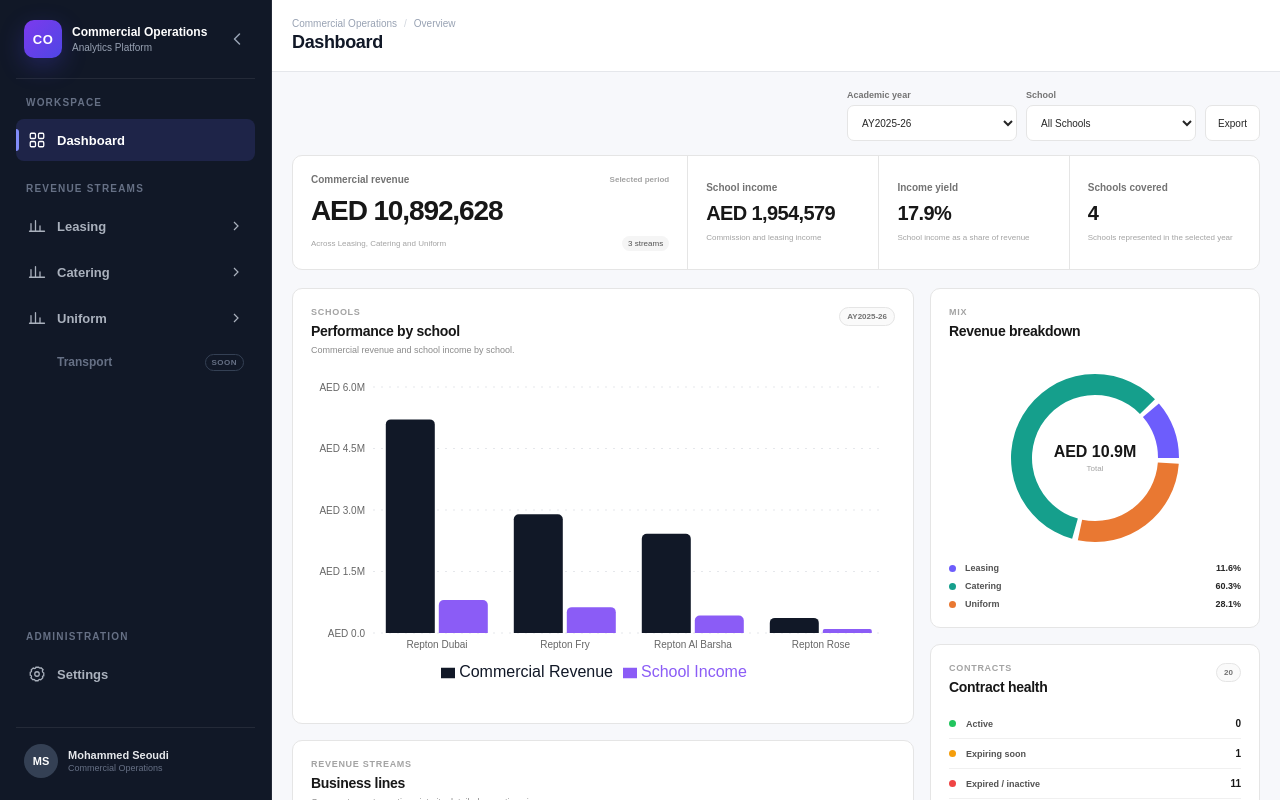
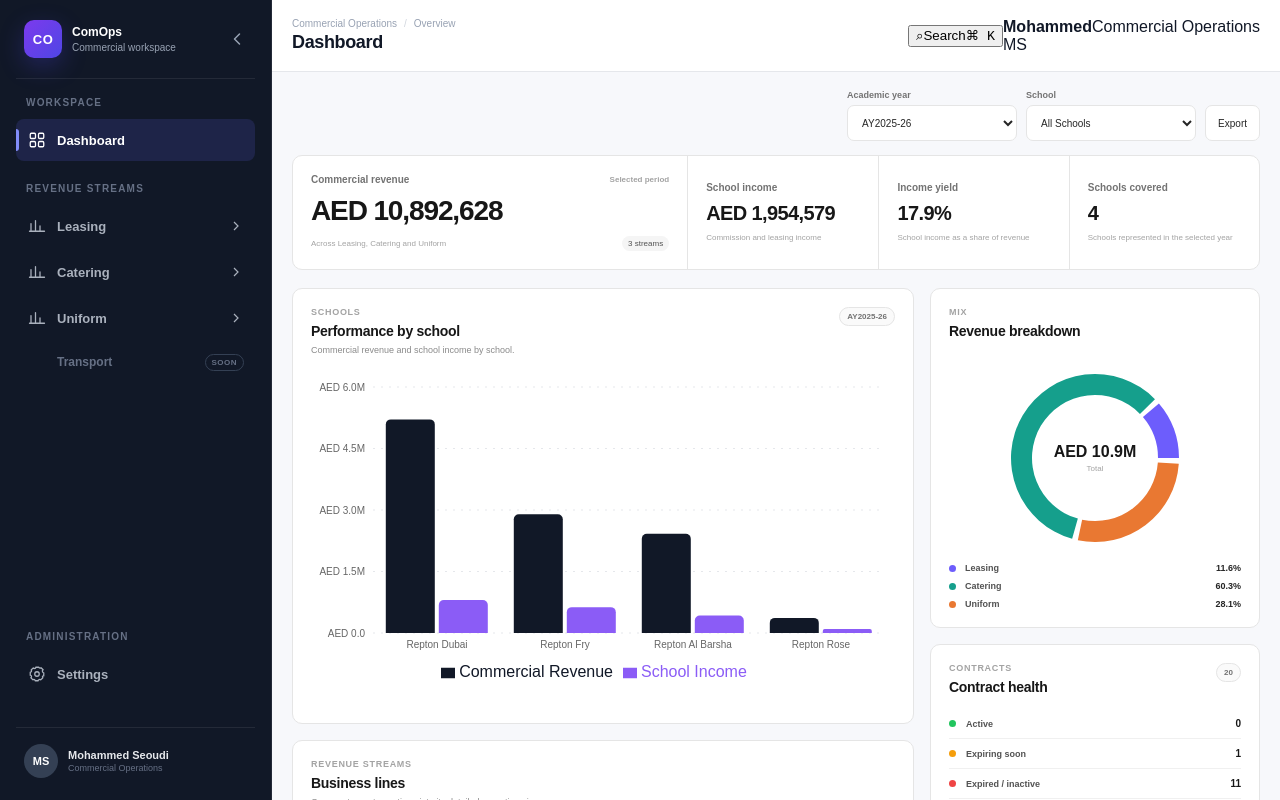
Before and after one commit to mo-seoudi/leasing, a React (Vite) app: page /dashboard in a window 1280 px wide. Both pictures are taken after a click on the button 114 px from the left and 35 px from the top of the page. Shown: the top 800 px of the page. Built offline with nearby package versions, Linux system fonts and the light colour scheme.

Commit message:
Update PlatformLayout.jsx

```diff
--- a/src/layouts/PlatformLayout.jsx
+++ b/src/layouts/PlatformLayout.jsx
@@ -240,7 +240,12 @@ function getInitialCollapsedState() {
 }
 
 export default function PlatformLayout() {
+  const [headerControls, setHeaderControls] = useState(null);
   const location = useLocation();
+
+  useEffect(() => {
+    setHeaderControls(null);
+  }, [location.pathname]);
 
   const isLeasingRoute =
     location.pathname.startsWith("/leasing");
@@ -375,11 +380,11 @@ export default function PlatformLayout() {
 
           <div className="brand-copy">
             <strong>
-              Commercial Operations
+              ComOps
             </strong>
 
             <span>
-              Analytics Platform
+              Commercial workspace
             </span>
           </div>
 
@@ -776,11 +781,47 @@ export default function PlatformLayout() {
               </h1>
             </div>
           </div>
-          <div className="header-actions" />
+          <div className={`header-actions ${headerControls ? "has-page-controls" : ""}`}>
+            {headerControls ? (
+              <div className="header-page-controls">
+                {headerControls}
+              </div>
+            ) : (
+              <button
+                type="button"
+                className="global-search-button"
+                aria-label="Search platform"
+                title="Search"
+              >
+                <span className="global-search-icon">
+                  ⌕
+                </span>
+
+                <span className="global-search-text">
+                  Search
+                </span>
+
+                <kbd>⌘ K</kbd>
+              </button>
+            )}
+
+            <div className="header-user">
+              <span className="header-user-status" />
+
+              <div className="header-user-copy">
+                <strong>Mohammed</strong>
+                <span>Commercial Operations</span>
+              </div>
+
+              <div className="header-user-avatar">
+                MS
+              </div>
+            </div>
+          </div>
         </header>
 
         <main className="platform-content">
-          <Outlet />
+          <Outlet context={{ setHeaderControls }} />
         </main>
       </div>
     </div>
```
